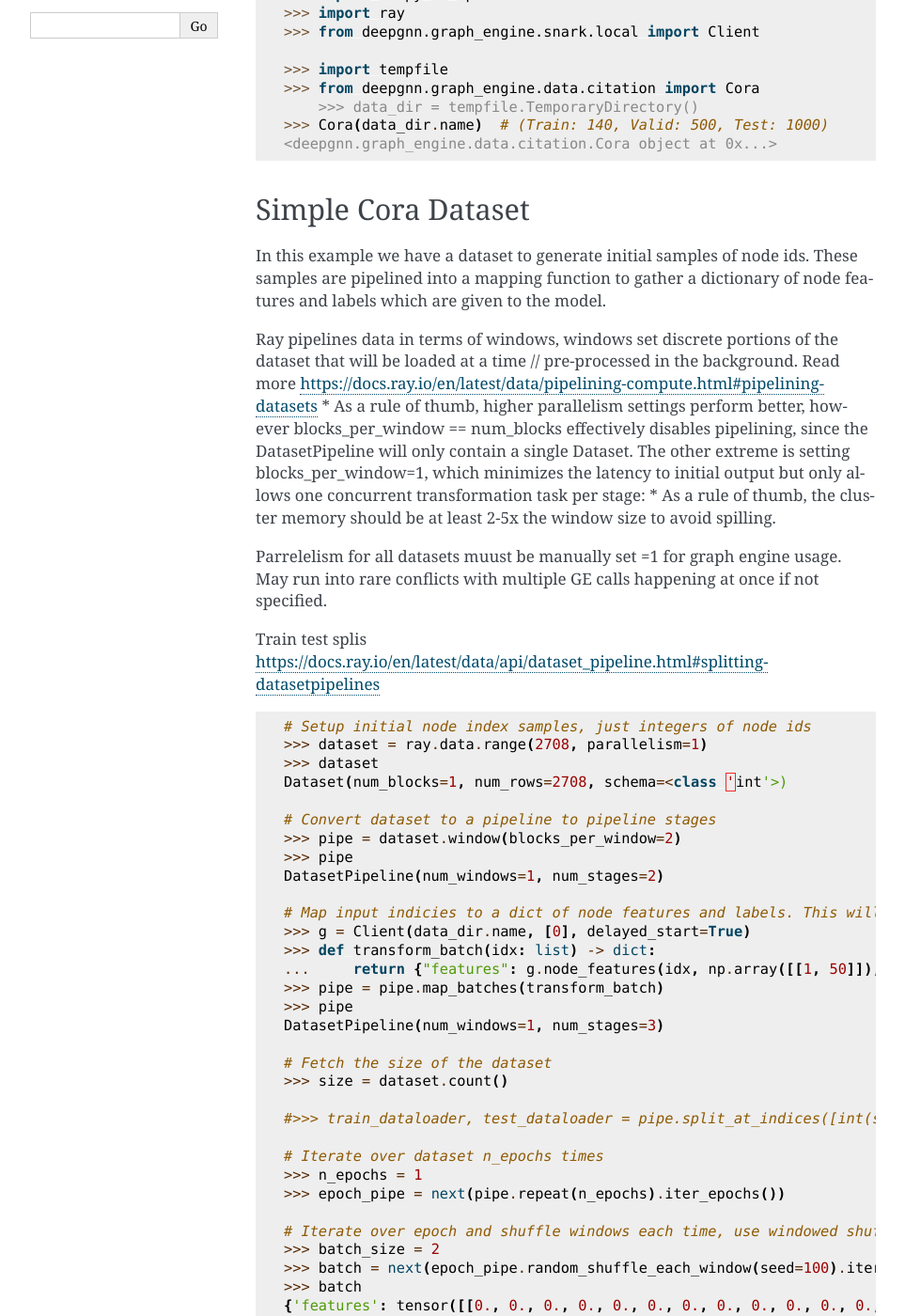
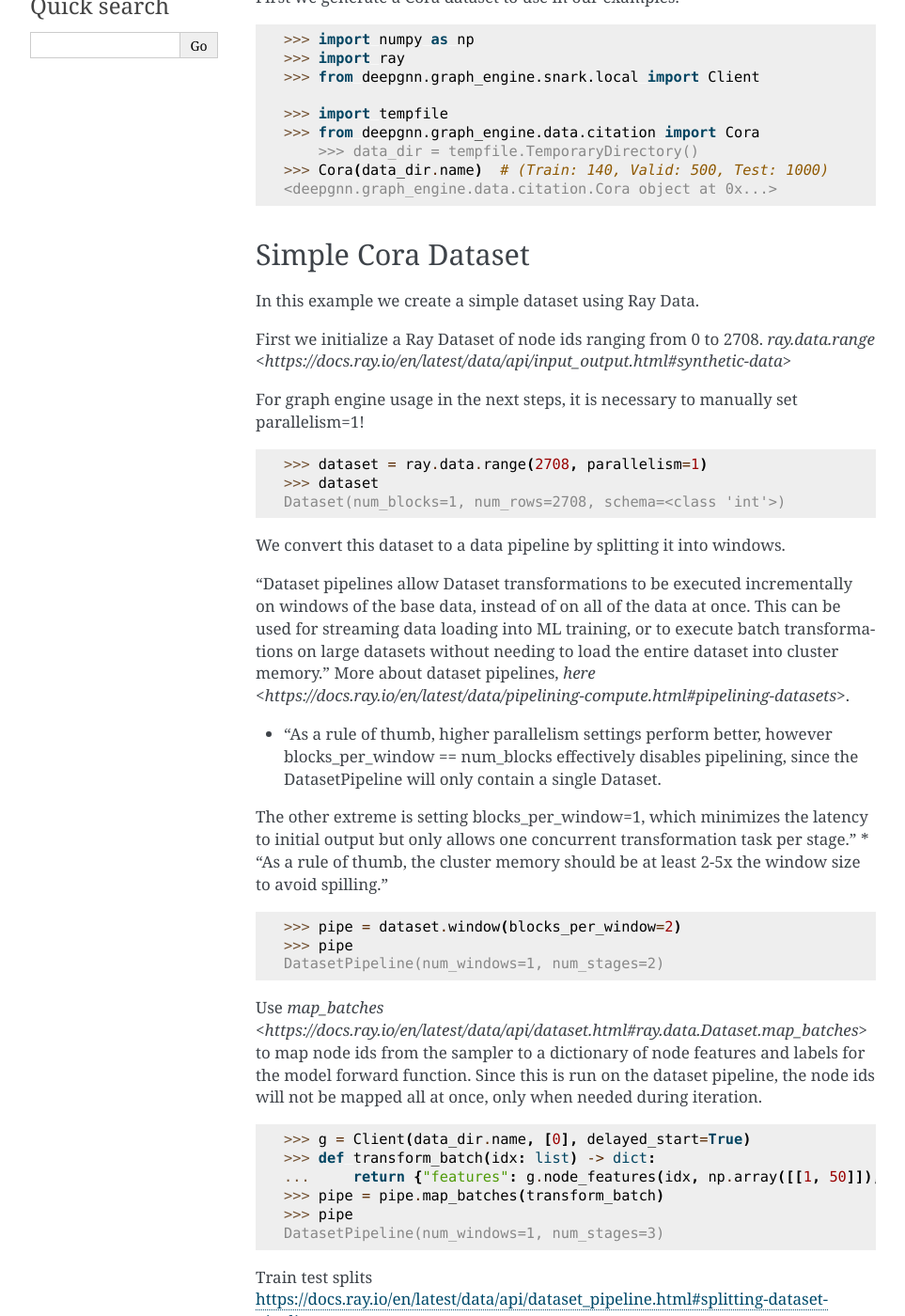
Before and after one commit to microsoft/DeepGNN, a Sphinx documentation site: the page built from docs/graph_engine/dataset.rst, in a window 1280 px wide and 1400 px high, scrolled down 382 px. Shown: the whole window at 94% size, without its empty margins (148-1111 px from the left). Built offline with Sphinx 7.4.7, drawn with Linux system fonts in a browser that asks for light colours; some of the changed text lies outside the part shown.

Commit message:
Add docs.

```diff
--- a/docs/graph_engine/dataset.rst
+++ b/docs/graph_engine/dataset.rst
@@ -2,7 +2,9 @@
 Ray Dataset and Data Pipeline Usage
 ***********************************
 
-In this guide we show how to create and use Ray Datasets and Data Pipelines with the DeepGNN graph engine.
+In this guide we show how to create and use `Ray Datasets <https://docs.ray.io/en/latest/data/dataset.html>`
+and `Data Pipelines <https://docs.ray.io/en/latest/data/pipelining-compute.html#pipelining-datasets>`
+with the DeepGNN graph engine.
 We show several different sampling strategies and advanced usage.
 
 Generate Dataset
@@ -25,35 +27,44 @@
 Simple Cora Dataset
 ================
 
+In this example we create a simple dataset using Ray Data.
 
-In this example we have a dataset to generate initial samples of node ids.
-These samples are pipelined into a mapping function to gather a dictionary of
-node features and labels which are given to the model.
+First we initialize a Ray Dataset of node ids ranging from 0 to 2708.
+`ray.data.range <https://docs.ray.io/en/latest/data/api/input_output.html#synthetic-data>`
 
-Ray pipelines data in terms of windows, windows set discrete portions of the dataset that will be loaded at a time // pre-processed in the background. Read more https://docs.ray.io/en/latest/data/pipelining-compute.html#pipelining-datasets
-* As a rule of thumb, higher parallelism settings perform better, however blocks_per_window == num_blocks effectively disables pipelining, since the DatasetPipeline will only contain a single Dataset.
-The other extreme is setting blocks_per_window=1, which minimizes the latency to initial output but only allows one concurrent transformation task per stage:
-* As a rule of thumb, the cluster memory should be at least 2-5x the window size to avoid spilling.
+For graph engine usage in the next steps, it is necessary to manually set parallelism=1!
 
-Parrelelism for all datasets muust be manually set =1 for graph engine usage. May run into rare conflicts
-with multiple GE calls happening at once if not specified.
-
-Train test splis
-https://docs.ray.io/en/latest/data/api/dataset_pipeline.html#splitting-datasetpipelines
 
 .. code-block:: python
 
-    # Setup initial node index samples, just integers of node ids
     >>> dataset = ray.data.range(2708, parallelism=1)
     >>> dataset
     Dataset(num_blocks=1, num_rows=2708, schema=<class 'int'>)
 
-    # Convert dataset to a pipeline to pipeline stages
+We convert this dataset to a data pipeline by splitting it into windows.
+
+"Dataset pipelines allow Dataset transformations to be executed incrementally
+on windows of the base data, instead of on all of the data at once.
+This can be used for streaming data loading into ML training, or to execute batch
+transformations on large datasets without needing to load the entire dataset into cluster memory."
+More about dataset pipelines, `here <https://docs.ray.io/en/latest/data/pipelining-compute.html#pipelining-datasets>`.
+
+* "As a rule of thumb, higher parallelism settings perform better, however blocks_per_window == num_blocks effectively disables pipelining, since the DatasetPipeline will only contain a single Dataset.
+The other extreme is setting blocks_per_window=1, which minimizes the latency to initial output but only allows one concurrent transformation task per stage."
+* "As a rule of thumb, the cluster memory should be at least 2-5x the window size to avoid spilling."
+
+.. code-block:: python
+
     >>> pipe = dataset.window(blocks_per_window=2)
     >>> pipe
     DatasetPipeline(num_windows=1, num_stages=2)
 
-    # Map input indicies to a dict of node features and labels. This will run during iteration, not all at once.
+Use `map_batches <https://docs.ray.io/en/latest/data/api/dataset.html#ray.data.Dataset.map_batches>`
+to map node ids from the sampler to a dictionary of node features and labels for the model forward function.
+Since this is run on the dataset pipeline, the node ids will not be mapped all at once, only when needed during iteration.
+
+.. code-block:: python
+
     >>> g = Client(data_dir.name, [0], delayed_start=True)
     >>> def transform_batch(idx: list) -> dict:
     ...     return {"features": g.node_features(idx, np.array([[1, 50]]), feature_type=np.float32), "labels": np.ones((len(idx)))}
@@ -61,18 +72,22 @@
     >>> pipe
     DatasetPipeline(num_windows=1, num_stages=3)
 
-    # Fetch the size of the dataset
-    >>> size = dataset.count()
+Train test splits
+https://docs.ray.io/en/latest/data/api/dataset_pipeline.html#splitting-datasetpipelines
+`<https://docs.ray.io/en/latest/data/api/dataset.html#ray.data.Dataset.split_at_indices>`
+
+.. code-block:: python
 
     #>>> train_dataloader, test_dataloader = pipe.split_at_indices([int(size * .5)])
 
-    # Iterate over dataset n_epochs times
+Finally we iterate over the dataset n_epochs times.
+
+.. code-block:: python
+
     >>> n_epochs = 1
     >>> epoch_pipe = next(pipe.repeat(n_epochs).iter_epochs())
 
-    # Iterate over epoch and shuffle windows each time, use windowed shuffling to maintain pipeline windows
-    >>> batch_size = 2
-    >>> batch = next(epoch_pipe.random_shuffle_each_window(seed=100).iter_torch_batches(batch_size=batch_size))
+    >>> batch = next(epoch_pipe.random_shuffle_each_window(seed=100).iter_torch_batches(batch_size=2))
     >>> batch
     {'features': tensor([[0., 0., 0., 0., 0., 0., 0., 0., 0., 0., 0., 0., 0., 0., 0., 0., 0., 0.,
              0., 0., 0., 0., 0., 0., 0., 0., 0., 0., 0., 0., 0., 0., 0., 0., 0., 0.,
@@ -81,10 +96,10 @@
              0., 0., 0., 0., 0., 0., 0., 0., 0., 0., 0., 0., 0., 0., 0., 0., 0., 0.,
              0., 0., 0., 0., 0., 0., 0., 0., 0., 0., 0., 0., 0., 0.]]), 'labels': tensor([1., 1.], dtype=torch.float64)}
 
-File Node Sampler Dataset
-================
+File Node Sampler
+=================
 
-File node sampler, memory efficient.
+Here we replace the node id sampler with a file line sampler, `ray.data.read_text() <https://docs.ray.io/en/latest/data/api/input_output.html#ray.data.read_text>`.
 
 .. code-block:: python
 
@@ -92,7 +107,7 @@
     >>> dataset
     Dataset(num_blocks=1, num_rows=140, schema=<class 'str'>)
 
-    >>> pipe = dataset.window(blocks_per_window=2)   # This turns it into a pipeline thtat pipelines data functions instead of all at once, window is piopeline unit. block is parralelism unit.
+    >>> pipe = dataset.window(blocks_per_window=2)
     >>> pipe
     DatasetPipeline(num_windows=1, num_stages=1)
 
@@ -100,27 +115,17 @@
     >>> pipe
     DatasetPipeline(num_windows=1, num_stages=2)
 
-    #>>> train_dataloader, test_dataloader = pipe.split_at_indices([int(size * .5)])
-
-    # Iterate over dataset n_epochs times
-    >>> n_epochs = 1
-    >>> #epoch_pipe = next(pipe.repeat(n_epochs).iter_epochs())
-
-    # Iterate over epoch and shuffle windows each time, use windowed shuffling to maintain pipeline windows
-    >>> batch_size = 2
-    >>> batch = next(pipe.random_shuffle_each_window(seed=100).iter_torch_batches(batch_size=batch_size))
+    >>> batch = next(pipe.iter_torch_batches(batch_size=2))
     >>> batch
     {'features': tensor([[0., 0.],
             [0., 0.]]), 'labels': tensor([1., 1.], dtype=torch.float64)}
 
-Weighted Sampler with Split on Train / Test nodes
-================
+Graph Engine Node Sampler
+=========================
 
-For using diff types as diff modes
-
-    # This pipeline has num_windows=None because it is streaming
-iterator uses () so it is a gneerator
-10 batches per ecpoh is run
+In this example we use the graph engine `sample_nodes` function to generate inputs to the query function.
+Since this method uses `DatasetPipeline.from_iterable <https://docs.ray.io/en/latest/data/api/dataset_pipeline.html#creating-datasetpipelines>`
+with a generator as input, it streams the windows instead of loading them.
 
 .. code-block:: python
 
@@ -137,55 +142,36 @@
     >>> pipe
     DatasetPipeline(num_windows=None, num_stages=2)
 
-    #>>> train_dataloader, test_dataloader = pipe.split_at_indices([int(size * .5)])
-
-    # Iterate over dataset n_epochs times
-    >>> n_epochs = 1
-    >>> #epoch_pipe = next(pipe.repeat(n_epochs).iter_epochs())
-
-    # Iterate over epoch and shuffle windows each time, use windowed shuffling to maintain pipeline windows
-    >>> batch_size = 2
-    >>> batch = next(pipe.random_shuffle_each_window(seed=100).iter_torch_batches(batch_size=batch_size))
+    >>> batch = next(pipe.iter_torch_batches(batch_size=2))
     >>> batch
     {'features': tensor([[0., 0.],
             [0., 0.]]), 'labels': tensor([1., 1.], dtype=torch.float64)}
 
-Edge Sampling Dataset
-=====================
+Graph Engine Edge Sampler
+=========================
 
-In this example we have a dataset to generate initial samples of edge ids.
-These samples are pipelined into a mapping function to gather a dictionary of
-edge features and labels which are given to the model.
-
-For more details on iteratoe see above example.
+In this example we use the graph engine `sample_edge` function to generate edge ids as inputs to the query function.
+Since this method uses `DatasetPipeline.from_iterable <https://docs.ray.io/en/latest/data/api/dataset_pipeline.html#creating-datasetpipelines>`
+with a generator as input, it streams the windows instead of loading them.
 
 .. code-block:: python
 
     >>> from ray.data import DatasetPipeline
     >>> from deepgnn.graph_engine import SamplingStrategy
 
-    >>> g = Client(data_dir.name, [0])#, delayed_start=True)
-    >>> edge_batch_iterator = (lambda: ray.data.from_numpy(g.sample_edges(140, np.array([0], dtype=np.int32), SamplingStrategy.Weighted)) for _ in range(10))
-    >>> pipe = DatasetPipeline.from_iterable(edge_batch_iterator)
+    >>> g = Client(data_dir.name, [0], delayed_start=True)
+    >>> edge_batch_generator = (lambda: ray.data.from_numpy(g.sample_edges(140, np.array([0], dtype=np.int32), SamplingStrategy.Weighted)) for _ in range(10))
+    >>> pipe = DatasetPipeline.from_iterable(edge_batch_generator)
     >>> pipe
     DatasetPipeline(num_windows=None, num_stages=1)
 
-    # Map input indicies to a dict of node features and labels. This will run during iteration, not all at once.
     >>> def transform_batch(idx: list) -> dict:
     ...     return {"features": g.edge_features(idx, np.array([[0, 2]]), feature_type=np.float32), "labels": np.ones((len(idx)))}
     >>> pipe = pipe.map_batches(transform_batch)
     >>> pipe
     DatasetPipeline(num_windows=None, num_stages=2)
 
-    #>>> train_dataloader, test_dataloader = pipe.split_at_indices([int(size * .5)])
-
-    # Iterate over dataset n_epochs times
-    >>> n_epochs = 1
-    >>> #epoch_pipe = next(pipe.repeat(n_epochs).iter_epochs())
-
-    # Iterate over epoch and shuffle windows each time, use windowed shuffling to maintain pipeline windows
-    >>> batch_size = 2
-    >>> batch = next(pipe.random_shuffle_each_window(seed=100).iter_torch_batches(batch_size=batch_size))
+    >>> batch = next(pipe.iter_torch_batches(batch_size=2))
     >>> batch
     {'features': tensor([[0., 0.],
             [0., 0.]]), 'labels': tensor([1., 1.], dtype=torch.float64)}
```
Also changed, not shown: other parts of docs/graph_engine/dataset.rst (+2 -2 lines).
